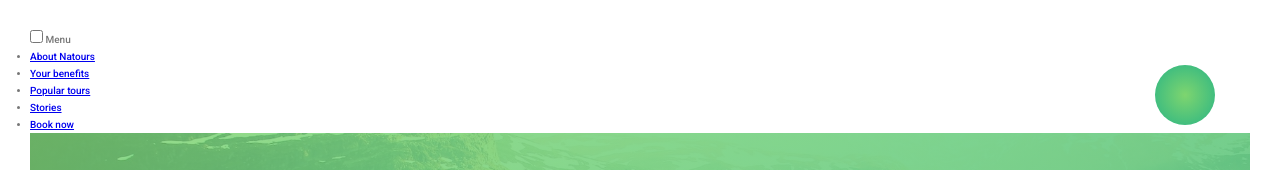
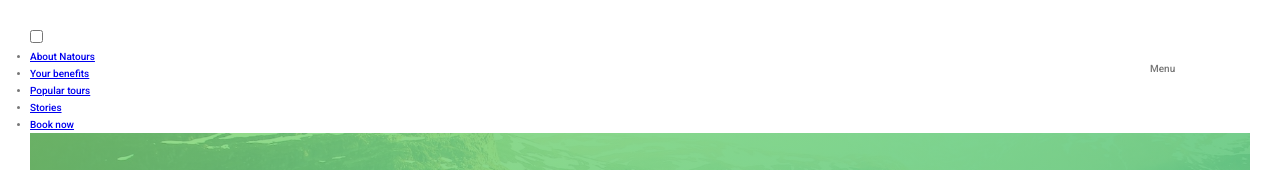
Before and after one commit to kato86/css-and-sass, a website: page index.html in a window 1280 px wide. Shown: the top 170 px of the page. Drawn offline with Linux system fonts and the light colour scheme.

Commit message:
Style nav button class

```diff
--- a/sass/layout/_navigation.scss
+++ b/sass/layout/_navigation.scss
@@ -2,6 +2,14 @@
   &__checkbox {
   }
   &__button {
+    background-color: $color-white;
+    height: 7rem;
+    width: 7rem;
+    position: fixed;
+    top: 6rem;
+    right: 6rem;
+    border-radius: 50%;
+    z-index: 2000;
   }
   &__background {
     height: 6rem;
```
Also changed, not shown: sass/main.css.
